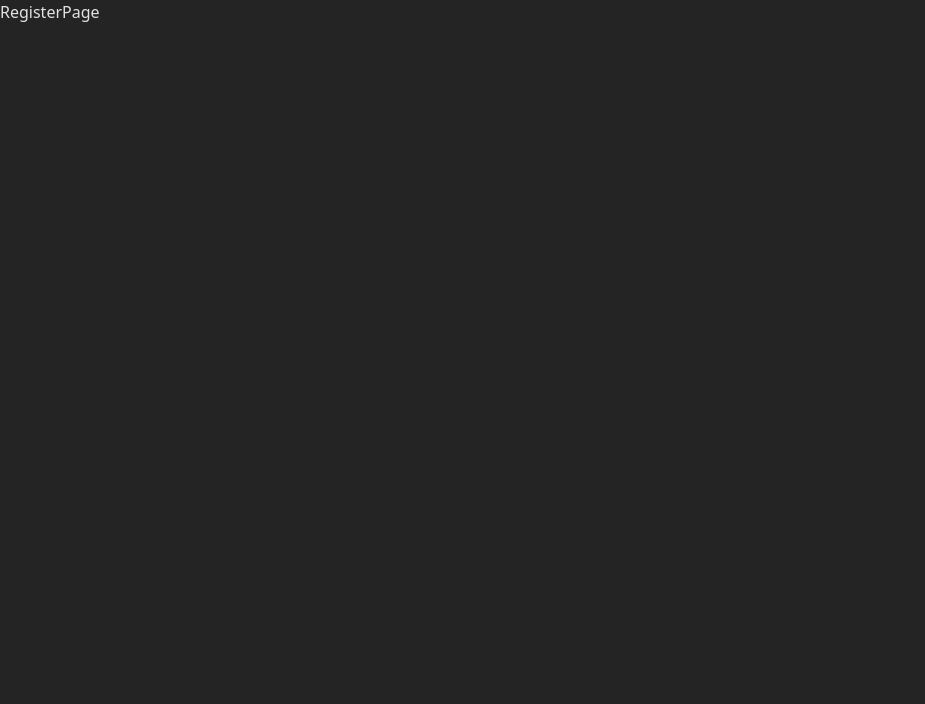
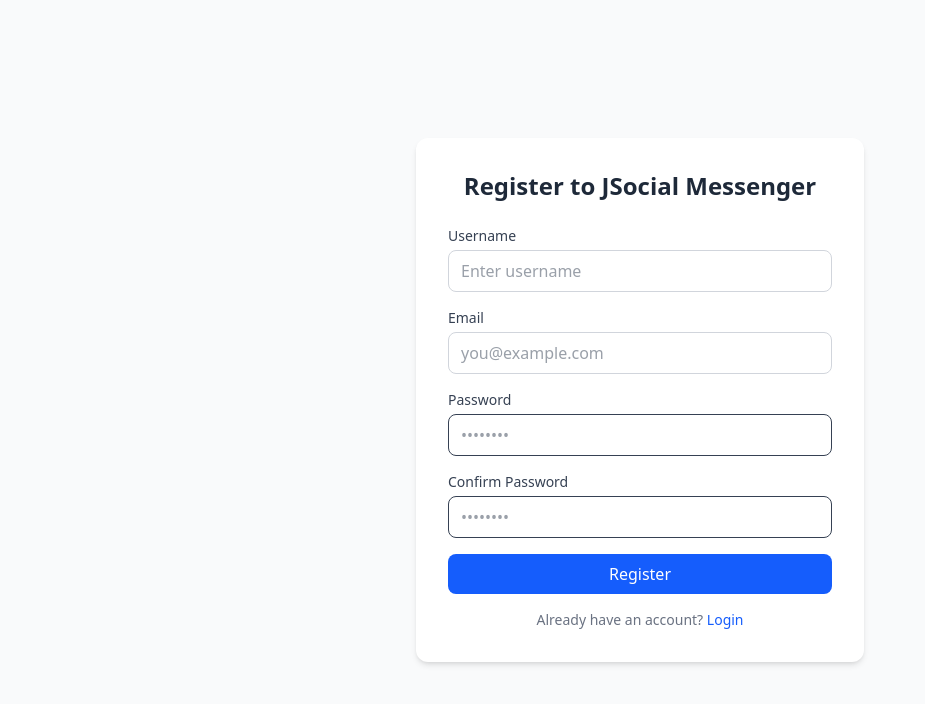
Before and after one commit to buboyskie26/JSocialFrontendProject, a React (Vite) app: page /register in a window 1280 px wide. Shown: the top 704 px of the page, without its empty margins (0-925 px from the left). Built offline with nearby package versions, Linux system fonts and the light colour scheme; no server answers.

Commit message:
Added registration and fix bugs

```diff
--- a/src/app/slices/authSlice.ts
+++ b/src/app/slices/authSlice.ts
@@ -12,6 +12,8 @@
   getAllUserArray: any | null;
 
   showRecentSearch: boolean;
+
+  loadingSubmit: boolean;
 }
 
 const initialState: AuthState = {
@@ -25,6 +27,8 @@
 
   // Handles the timing of reflecting the your contacts
   showRecentSearch: false,
+
+  loadingSubmit: false,
 };
 
 // ✅ Checks current session via cookie
@@ -54,6 +58,7 @@
   }
 );
 //
+
 export const loginUser = createAsyncThunk(
   "auth/loginUser",
   async (credentials: { email: string; password: string }, thunkAPI) => {
@@ -71,6 +76,33 @@
     }
   }
 );
+
+export const registerUser = createAsyncThunk(
+  "auth/registerUser",
+  async (
+    credentials: {
+      username: string;
+      email: string;
+      password: string;
+      display_name: string;
+    },
+    thunkAPI
+  ) => {
+    try {
+      // return await AuthService.login(credentials);
+      // console.log({ credentials });
+      const response = await axios.post("/auth/registerUser", credentials);
+      if (response?.data?.token)
+        localStorage.setItem("token", response.data.token);
+
+      console.log({ response });
+      return response.data; // { token, user }
+    } catch (err: any) {
+      return thunkAPI.rejectWithValue(err.message);
+    }
+  }
+);
+//
 
 export const getAllUsers = createAsyncThunk(
   "auth/getAllUsers",
@@ -131,6 +163,9 @@
     setShowRecentSearch: (state, action) => {
       state.showRecentSearch = action.payload;
     },
+    setError: (state, action) => {
+      state.error = action.payload;
+    },
   },
   extraReducers: (builder) => {
     builder
@@ -158,8 +193,36 @@
       })
       //
       .addCase(loginUser.fulfilled, (state, action) => {
-        state.user = action.payload.user;
+        const payload = action.payload;
+
+        if (payload?.user) {
+          state.user = payload.user;
+          state.loadingSubmit = false;
+        }
+      })
+      .addCase(loginUser.pending, (state, action) => {
+        state.loadingSubmit = true;
+      })
+      .addCase(loginUser.rejected, (state, action) => {
+        state.loadingSubmit = true;
+      })
+      //
+      .addCase(registerUser.fulfilled, (state, action) => {
+        //
+        const payload = action.payload;
+
+        if (payload?.user) {
+          state.user = payload.user;
+          state.loadingSubmit = false;
+        }
+      })
+      .addCase(registerUser.pending, (state, action) => {
+        state.loadingSubmit = true;
+      })
+      .addCase(registerUser.rejected, (state, action) => {
+        state.loadingSubmit = true;
       });
+
     // .addCase(logoutUser.fulfilled, (state, _) => {
     //   state.user = null;
     //   state.error = "";
@@ -169,5 +232,5 @@
   //   extraReducers: (builder) => {},
 });
 
-export const { logout, setShowRecentSearch } = authSlice.actions;
+export const { logout, setShowRecentSearch, setError } = authSlice.actions;
 export default authSlice.reducer;
--- a/src/components/layout/Sidebar.tsx
+++ b/src/components/layout/Sidebar.tsx
@@ -201,7 +201,6 @@
           <>
             <div
               className="container"
-              style={{ border: "1px solid #eee" }}
               {...(searchInputFocused
                 ? {
                     ref: focusContainerRef,
@@ -456,7 +455,6 @@
     gap: 1rem;
     margin-top: 1rem;
     width: 100%;
-    border: 1px solid #eee;
     cursor: pointer;
     border-radius: 8px;
   }
--- a/src/pages/LoginPage.tsx
+++ b/src/pages/LoginPage.tsx
@@ -15,9 +15,9 @@
   const from = location.state?.from?.pathname || "/messenger";
 
   const user = useSelector((state: any) => state.auth.user);
-  const loading = useSelector((state: any) => state.auth.loading);
+  const loading = useSelector((state: any) => state.auth.loadingSubmit);
 
-  console.log({ from });
+  // console.log({ from });
   //
   useEffect(() => {
     if (user) {
@@ -80,7 +80,7 @@
               value={password}
               onChange={(e) => setPassword(e.target.value)}
               required
-              className="mt-1 block w-full border border-gray-300 rounded-lg px-3 py-2 text-gray-700 focus:outline-none focus:ring-2 focus:ring-blue-500"
+              className="mt-1 block w-full border border-gray-00 rounded-lg px-3 py-2 text-gray-00 focus:outline-none focus:ring-2 focus:ring-blue-500"
               placeholder="••••••••"
             />
           </div>
@@ -100,7 +100,12 @@
 
         <p className="text-sm text-center text-gray-500 mt-4">
           Don’t have an account?{" "}
-          <a href="/register" className="text-blue-600 hover:underline">
+          <a
+            onClick={() => {
+              navigate("/register");
+            }}
+            className="text-blue-600 hover:underline cursor-pointer"
+          >
             Register
           </a>
         </p>
--- a/src/pages/RegisterPage.tsx
+++ b/src/pages/RegisterPage.tsx
@@ -1,5 +1,162 @@
-import React from "react";
+import React, { useEffect, useState } from "react";
+import { useDispatch, useSelector } from "react-redux";
+import { Navigate, useLocation, useNavigate } from "react-router-dom";
+import { loginUser, registerUser, setError } from "../app/slices/authSlice";
 
 export default function RegisterPage() {
-  return <div>RegisterPage</div>;
+  //
+
+  const error = useSelector((state) => state.auth.error);
+
+  const dispatch = useDispatch();
+  const navigate = useNavigate();
+  const location = useLocation();
+
+  const from = location.state?.from?.pathname || "/messenger";
+
+  const user = useSelector((state: any) => state.auth.user);
+  const loading = useSelector((state: any) => state.auth.loadingSubmit);
+
+  // console.log({ from });
+  //
+  useEffect(() => {
+    if (user) {
+      navigate(from, { replace: true }); // 🟢 Redirect to the last attempted route
+    }
+  }, [user, from, navigate]);
+  // console.log({ user });
+  //
+
+  // useEffect(() => {
+  //   if (user) {
+  //     return navigate("/messenger");
+  //   }
+  // }, [user]);
+  // Local state for form
+
+  //
+  const [username, setUsername] = useState("");
+  const [email, setEmail] = useState("");
+  const [password, setPassword] = useState("");
+  const [passwordConfirm, setPasswordConfirm] = useState("");
+
+  // Handle login form submission
+  const handleSubmit = async (e: React.FormEvent) => {
+    e.preventDefault();
+    if (!username || !email || !password || !passwordConfirm) return;
+
+    //
+    const userPassword = password === passwordConfirm;
+
+    if (!userPassword) {
+      dispatch(setError("Password is not matched."));
+      return;
+    }
+    //
+    const resultAction = await dispatch(
+      registerUser({
+        username,
+        email,
+        password: userPassword && password,
+        display_name: username,
+      })
+    );
+
+    // If login success, redirect to home page
+    if (registerUser.fulfilled.match(resultAction)) {
+      navigate("/messenger");
+    }
+    //
+  };
+
+  return (
+    <div className="min-h-screen flex items-center justify-center bg-gray-50">
+      <div className="bg-white shadow-md rounded-xl p-8 w-full max-w-md">
+        <h2 className="text-2xl font-semibold text-center mb-6 text-gray-800">
+          Register to JSocial Messenger
+        </h2>
+
+        <form onSubmit={handleSubmit} className="space-y-4">
+          <div>
+            <label className="block text-sm font-medium text-gray-700">
+              Username
+            </label>
+            <input
+              type="text"
+              value={username}
+              onChange={(e) => setUsername(e.target.value)}
+              required
+              className="mt-1 block w-full border border-gray-300 rounded-lg px-3 py-2 text-gray-700 focus:outline-none focus:ring-2 focus:ring-blue-500"
+              placeholder="Enter username"
+            />
+          </div>
+          <div>
+            <label className="block text-sm font-medium text-gray-700">
+              Email
+            </label>
+            <input
+              type="email"
+              value={email}
+              onChange={(e) => setEmail(e.target.value)}
+              required
+              className="mt-1 block w-full border border-gray-300 rounded-lg px-3 py-2 text-gray-700 focus:outline-none focus:ring-2 focus:ring-blue-500"
+              placeholder="you@example.com"
+            />
+          </div>
+
+          <div>
+            <label className="block text-sm font-medium text-gray-700">
+              Password
+            </label>
+            <input
+              type="password"
+              value={password}
+              onChange={(e) => setPassword(e.target.value)}
+              required
+              className="mt-1 block w-full border border-gray-00 rounded-lg px-3 py-2 text-gray-700 focus:outline-none focus:ring-2 focus:ring-blue-500"
+              placeholder="••••••••"
+            />
+          </div>
+
+          <div>
+            <label className="block text-sm font-medium text-gray-700">
+              Confirm Password
+            </label>
+            <input
+              type="password"
+              value={passwordConfirm}
+              onChange={(e) => setPasswordConfirm(e.target.value)}
+              required
+              className="mt-1 block w-full border border-gray-00 rounded-lg px-3 py-2 text-gray-700 focus:outline-none focus:ring-2 focus:ring-blue-500"
+              placeholder="••••••••"
+            />
+          </div>
+
+          {error && (
+            <p className="text-red-500 text-sm text-center mt-2">{error}</p>
+          )}
+
+          <button
+            type="submit"
+            disabled={loading}
+            className="w-full bg-blue-600 text-white py-2 rounded-lg hover:bg-blue-700 disabled:opacity-70 transition-all"
+          >
+            {loading ? "Registering..." : "Register"}
+          </button>
+        </form>
+
+        <p className="text-sm text-center text-gray-500 mt-4">
+          Already have an account?{" "}
+          <a
+            onClick={() => {
+              navigate("/login");
+            }}
+            className="text-blue-600 hover:underline cursor-pointer"
+          >
+            Login
+          </a>
+        </p>
+      </div>
+    </div>
+  );
 }
--- a/src/utils/axiosConfig.ts
+++ b/src/utils/axiosConfig.ts
@@ -7,8 +7,8 @@
 const BASE_URL = SERVER_CLOUD || SERVER_LOCAL;
 
 const api = axios.create({
-  // baseURL: BASE_URL,
-  baseURL: SERVER_LOCAL,
+  baseURL: BASE_URL,
+  // baseURL: SERVER_LOCAL,
   withCredentials: true, // ✅ allow cookies
   // timeout: 10000, // 10 second timeout
 });
```
